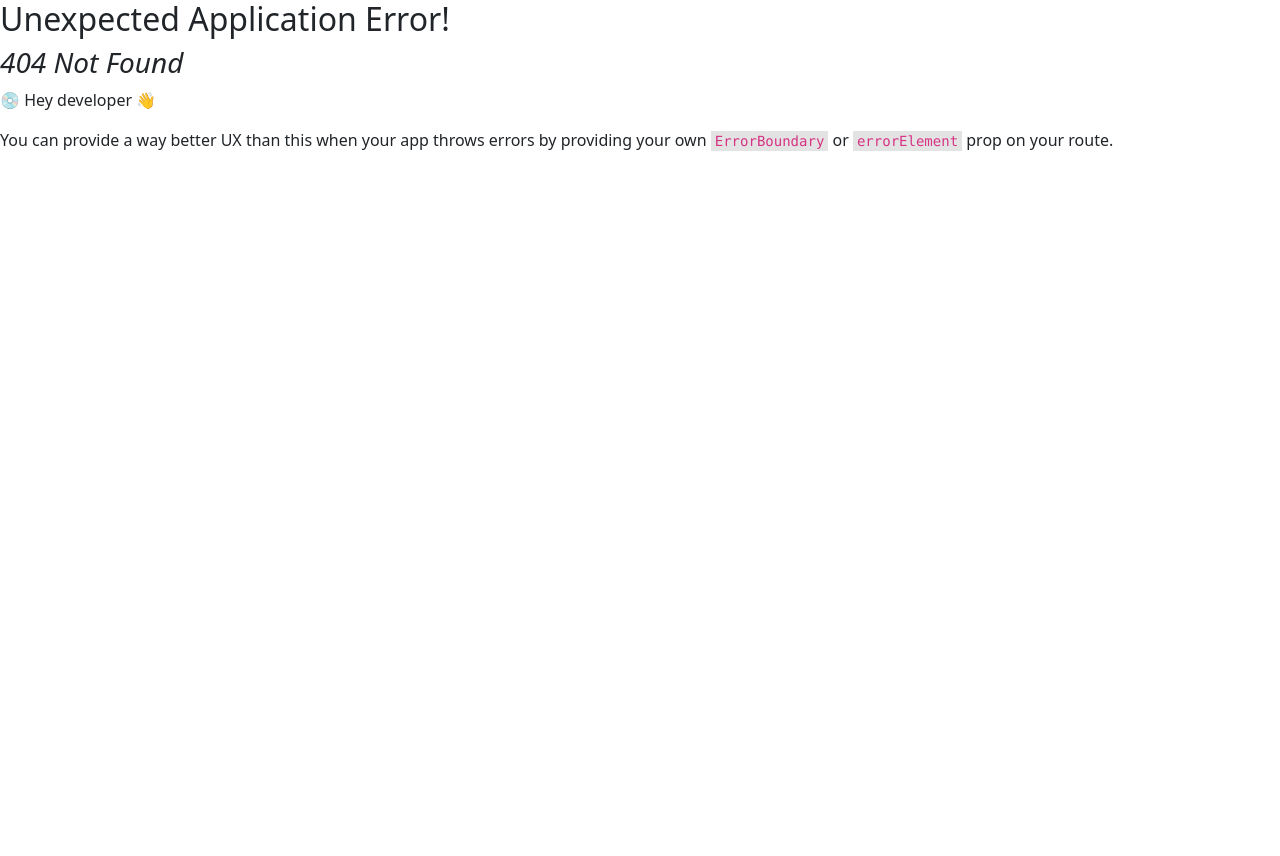
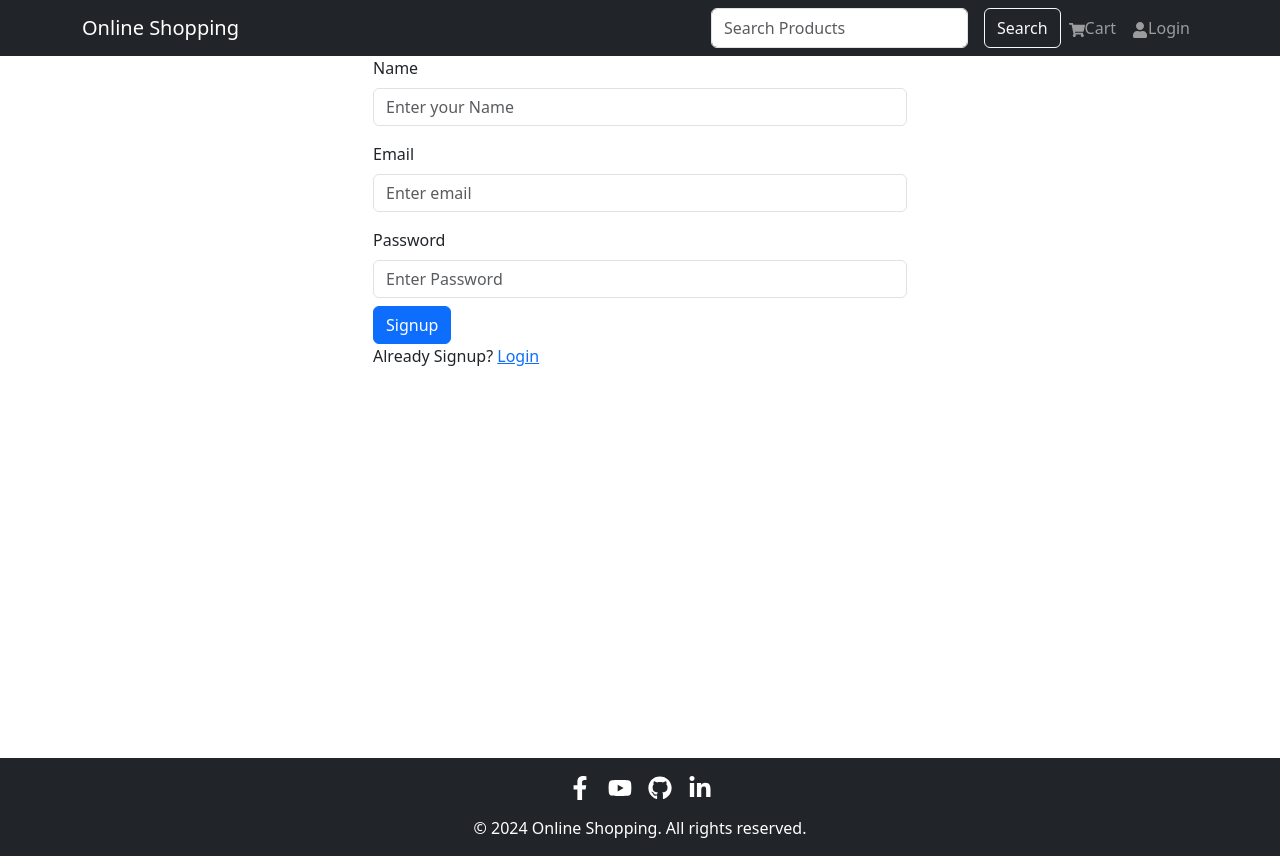
Before and after one commit to Hemraj-Khatri/Monday, a React (Vite) app in the folder Frontend/: page /register in a window 1280 px wide. Before the commit this address had no page. Before the commit the page ends 800 px from the top, so only its background shows below. Built offline with nearby package versions, Linux system fonts and the light colour scheme.

Commit message:
Signup page with backend conneted completed

```diff
--- a/Frontend/src/App.jsx
+++ b/Frontend/src/App.jsx
@@ -8,11 +8,14 @@ function App() {
   return (
     <>
       <Header />
-      <Container>
-        <Outlet />
-      </Container>
-      <Footer />
-      <ToastContainer autoClose={1000} />
+      <div className="d-flex flex-column min-vh-100">
+        <Container className="flex-grow-1">
+          {/* main content goes here */}
+          <Outlet />
+        </Container>
+        <Footer />
+        <ToastContainer autoClose={1000} />
+      </div>
     </>
   );
 }
--- a/Frontend/src/components/Footer.jsx
+++ b/Frontend/src/components/Footer.jsx
@@ -1,11 +1,56 @@
-function Footer() {
-  const currentYear = new Date().getFullYear();
+import React from "react";
+import { Col, Container, Row } from "react-bootstrap";
+import { FaFacebookF, FaGithub, FaLinkedinIn, FaYoutube } from "react-icons/fa";
 
+const Footer = () => {
   return (
-    <>
-      <h4 className="text-center">&copy; Online Shopping {currentYear}</h4>
-    </>
+    <footer className="bg-dark text-white py-3">
+      <Container>
+        <Row className="justify-content-center">
+          <Col md={6} className="text-center">
+            <div className="mb-3">
+              <a
+                href="https://www.facebook.com/hemraj.khatri404"
+                target="_blank"
+                rel="noopener noreferrer"
+                className="text-white mx-2"
+              >
+                <FaFacebookF size={24} />
+              </a>
+              <a
+                href="https://www.youtube.com/@hemrajkhatri123/videos"
+                target="_blank"
+                rel="noopener noreferrer"
+                className="text-white mx-2"
+              >
+                <FaYoutube size={24} />
+              </a>
+              <a
+                href="https://github.com/Hemraj-Khatri"
+                target="_blank"
+                rel="noopener noreferrer"
+                className="text-white mx-2"
+              >
+                <FaGithub size={24} />
+              </a>
+              <a
+                href="https://www.linkedin.com/in/hemraj-khatri/"
+                target="_blank"
+                rel="noopener noreferrer"
+                className="text-white mx-2"
+              >
+                <FaLinkedinIn size={24} />
+              </a>
+            </div>
+            <p className="mb-0">
+              &copy; {new Date().getFullYear()} Online Shopping. All rights
+              reserved.
+            </p>
+          </Col>
+        </Row>
+      </Container>
+    </footer>
   );
-}
+};
 
 export default Footer;
--- a/Frontend/src/components/Product.jsx
+++ b/Frontend/src/components/Product.jsx
@@ -1,10 +1,10 @@
 import Card from "react-bootstrap/Card";
 import { Link } from "react-router-dom";
+
 import Rating from "./Rating";
-
 function Product({ product }) {
   return (
-    <Card className="my-3 p-3">
+    <Card className="my-3 p-3 card-hover-effect">
       <Link to={`/product/${product._id}`}>
         <Card.Img variant="top" src={product.image} />
       </Link>
--- a/Frontend/src/index.css
+++ b/Frontend/src/index.css
@@ -19,3 +19,12 @@
   bottom: 0;
   background-color: rgb(45, 45, 53);
 }
+/* CardStyles.css */
+.card-hover-effect {
+  transition: transform 0.3s ease, box-shadow 0.3s ease;
+}
+
+.card-hover-effect:hover {
+  transform: scale(1.05);
+  box-shadow: 0 4px 8px rgba(0, 0, 0, 0.2);
+}
--- a/Frontend/src/main.jsx
+++ b/Frontend/src/main.jsx
@@ -24,6 +24,7 @@ import OrderPage from "./pages/OrderPage.jsx";
 import PlaceOrderPage from "./pages/PlaceOrderPage.jsx";
 import ProductPage from "./pages/ProductPage.jsx";
 import ProfilePage from "./pages/ProfilePage.jsx";
+import RegisterPage from "./pages/RegisterPage.jsx";
 import ShippingPage from "./pages/ShippingPage.jsx";
 import { store } from "./store.js";
 const router = createBrowserRouter(
@@ -35,6 +36,7 @@ const router = createBrowserRouter(
       <Route path="/product/:id" element={<ProductPage />} />
       <Route path="/cart" element={<CartPage />} />
       <Route path="/login" element={<LoginPage />} />
+      <Route path="/register" element={<RegisterPage />} />
 
       <Route path="/" element={<PrivateRoute />}>
         <Route path="shipping" element={<ShippingPage />} />
--- /dev/null
+++ b/Frontend/src/pages/RegisterPage.jsx
@@ -0,0 +1,75 @@
+import React, { useState } from "react";
+import { Button, Form, FormGroup } from "react-bootstrap";
+import { Link, useNavigate } from "react-router-dom";
+import { toast } from "react-toastify";
+import FormContainer from "../components/FormContainer";
+import { useSignupMutation } from "../slices/userApiSlice"; // Import the signup mutation hook
+
+export default function RegisterPage() {
+  const [name, setName] = useState("");
+  const [email, setEmail] = useState("");
+  const [password, setPassword] = useState("");
+  const navigate = useNavigate();
+  const [signup, { isLoading, error }] = useSignupMutation(); // Hook to call the signup mutation
+
+  const handleSubmit = async (e) => {
+    e.preventDefault();
+    try {
+      let resp = await signup({ name, email, password }).unwrap(); // Call the signup mutation
+      navigate("/login");
+      toast.success(resp.message);
+      // Handle successful registration (e.g., redirect to login or show a success message)
+    } catch (err) {
+      // Handle error (e.g., show error message)
+      console.error("Registration failed:", err);
+    }
+  };
+
+  return (
+    <div>
+      <FormContainer className="min-vh-100">
+        <Form onSubmit={handleSubmit}>
+          <FormGroup>
+            <Form.Label>Name</Form.Label>
+            <Form.Control
+              type="text"
+              placeholder="Enter your Name"
+              value={name}
+              onChange={(e) => setName(e.target.value)}
+              required
+            />
+          </FormGroup>
+
+          <FormGroup controlId="email" className="my-3">
+            <Form.Label>Email</Form.Label>
+            <Form.Control
+              type="email"
+              placeholder="Enter email"
+              value={email}
+              onChange={(e) => setEmail(e.target.value)}
+              required
+            />
+          </FormGroup>
+
+          <FormGroup>
+            <Form.Label>Password</Form.Label>
+            <Form.Control
+              type="password"
+              placeholder="Enter Password"
+              value={password}
+              onChange={(e) => setPassword(e.target.value)}
+              required
+            />
+          </FormGroup>
+          <Button className="mt-2" type="submit" disabled={isLoading}>
+            Signup
+          </Button>
+          {error && <p className="text-danger">{error.message}</p>}
+          <p>
+            Already Signup? <Link to="/login">Login</Link>
+          </p>
+        </Form>
+      </FormContainer>
+    </div>
+  );
+}
--- a/Frontend/src/slices/userApiSlice.js
+++ b/Frontend/src/slices/userApiSlice.js
@@ -9,12 +9,20 @@ const userApiSlice = apiSlice.injectEndpoints({
         body: data,
       }),
     }),
+    signup: builder.mutation({
+      query: (data) => ({
+        url: `${USER_URL}/signup`,
+        method: "POST",
+        body: data,
+      }),
+    }),
     userLogout: builder.mutation({
       query: () => ({
         url: `${USER_URL}/logout`,
         method: "POST",
       }),
     }),
+
     updateUserProfile: builder.mutation({
       query: (data) => ({
         url: `${USER_URL}/profile`,
@@ -29,4 +37,5 @@ export const {
   useLoginMutation,
   useUserLogoutMutation,
   useUpdateUserProfileMutation,
+  useSignupMutation,
 } = userApiSlice;
```
Also changed, not shown: 1 other file (tests, documents, lock files or other folders).
